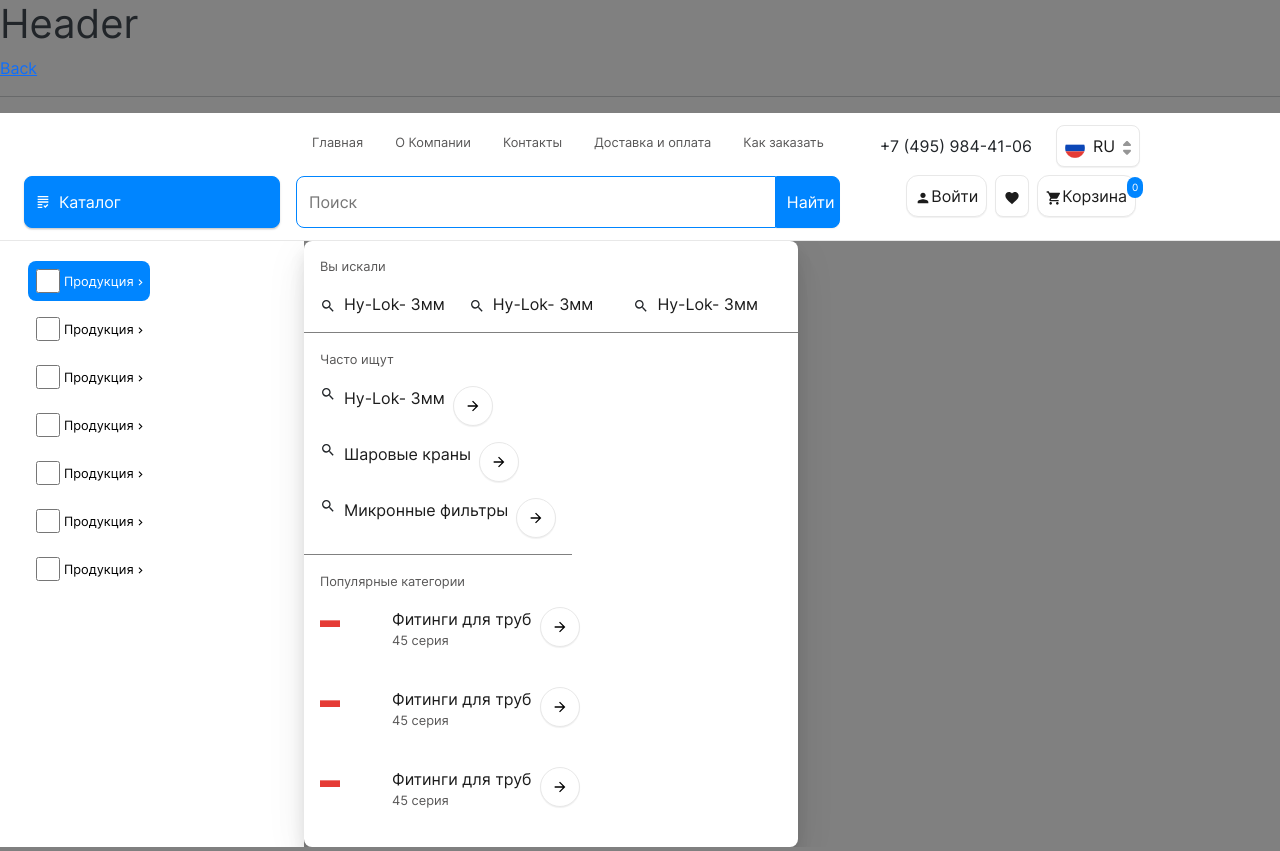
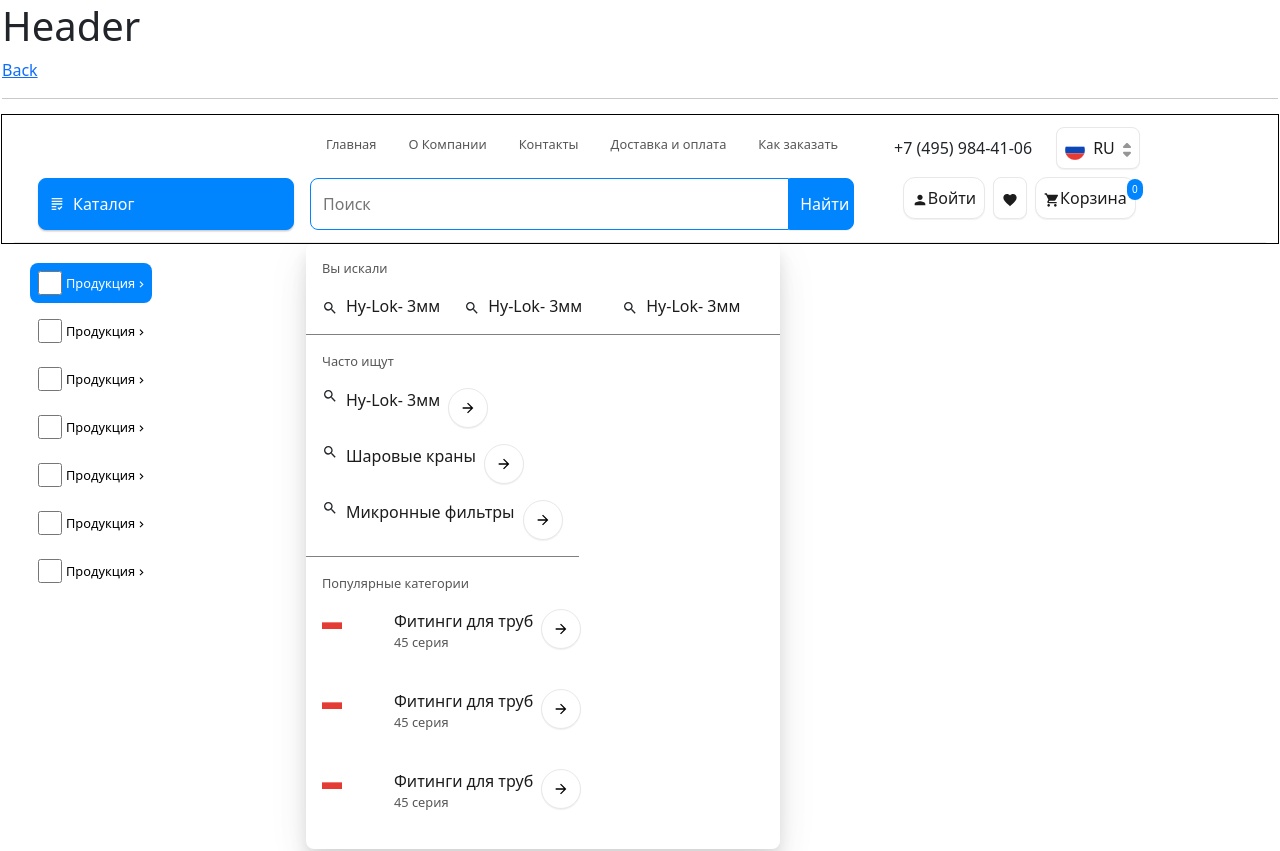
Before and after one commit to picus23/any-web-components, a Next.js app: page /header in a window 1280 px wide. Built offline with nearby package versions, Linux system fonts and the light colour scheme.

Commit message:
add reference's components

```diff
--- a/pages/header/index.tsx
+++ b/pages/header/index.tsx
@@ -1,5 +1,6 @@
 import Header from "@/components/header/Header";
 import Navbar from "@/components/navbar/Navbar";
+import Image from "next/image";
 import Link from "next/link";
 
 
@@ -13,7 +14,11 @@ export default function () {
         </h1>
         <Link href='/'>Back</Link>
         <hr />
-        <Navbar type_navbar="my"></Navbar>
+
+        <div className="container-xxl " style={{outline: '1px solid #000'}}>
+            <Navbar type_navbar="my"></Navbar>
+        </div>
+
         <Header></Header>
     </>
 
--- a/styles/button/_button.scss
+++ b/styles/button/_button.scss
@@ -1,6 +1,54 @@
-@import "@/bootstrap/scss/bootstrap";
 
 $theme-colors: (
     "info": tomato,
     "danger": teal
 );
+
+.my-btn-gray,
+.my-btn-small-gray {
+  /* min-width: 52px;
+  min-height: 52px; */
+  /* margin: auto; */
+  padding: 0.5rem;
+  border-radius: 12px;
+  border: 1px solid #E8E8E8;
+  background: #FFFF;
+  color: #1C1C1C;
+  box-shadow: 0px 1px 1px rgba(0, 0, 0, 0.06);
+}
+
+.my-btn-small-gray {
+  align-items: center;
+  gap: 8px;
+  border-radius: 8px;
+}
+
+
+.my-btn-blue,
+.my-btn-catalog-blue,
+.my-btn-find-blue {
+  min-width: 52px;
+  min-height: 52px;
+  padding: 0 0.625rem;
+  background: #0085FF;
+  border: 1px solid #0085FF;
+  border-radius: 8px;
+  color: white;
+  box-shadow: 0px 1px 1px rgba(0, 0, 0, 0.06);
+  justify-content: center;
+  align-items: center;
+}
+
+.my-btn-catalog-blue {
+  display: flex;
+  flex-direction: row;
+  align-items: center;
+  justify-content: start;
+  gap: 8px;
+  min-width: 256px;
+  box-shadow: 0px 1px 3px rgba(0, 0, 0, 0.1), 0px 2px 1px rgba(0, 0, 0, 0.06), 0px 1px 1px rgba(0, 0, 0, 0.08);
+}
+
+.my-btn-find-blue {
+  border-radius: 0 8px 8px 0;
+}
--- a/styles/style.scss
+++ b/styles/style.scss
@@ -9,6 +9,350 @@ $theme-colors: (
     "success": #f00,
     ) !default;
 
+$container-max-widths: (
+    sm: 540px,
+    md: 720px,
+    lg: 960px,
+    xl: 1140px,
+    xxl: 1440px
+) !default;
 
 
 @import "../node_modules/bootstrap/scss/bootstrap";
+@import "./button/button";
+
+
+
+
+.counter-gray,
+.counter-blue {
+  margin-left: 10px;
+  font-size: 14px;
+  background: #E8E8E8;
+  border-radius: 12px;
+  padding: 0 4px;
+}
+
+.counter-blue {
+  background: #0085FF;
+}
+
+.counter-up {
+  position: absolute;
+  top: 50%;
+  background: #0085FF;
+  border-radius: 1rem;
+  min-width: 1rem;
+  min-height: 1rem;
+  font-size: 0.625rem;
+  text-align: center;
+  color: white;
+  padding: 0.2rem;
+  margin: auto;
+}
+
+.navbar-my {
+  box-sizing: border-box;
+  display: flex;
+  /* justify-content: center; */
+  padding: 0.75rem 1.5rem;
+  gap: 1rem;
+  position: relative;
+  background: #FFFFFF;
+  border-bottom: 1px solid #E8E8E8;
+}
+
+.action-panel {
+  display: flex;
+  align-items: center;
+  gap: 24px;
+  padding: 0.5rem 0;
+}
+
+.action-group {
+  display: flex;
+  align-items: flex-start;
+  gap: 4px;
+}
+
+.nav-item-my {
+  list-style: none;
+  font-size: 0.8rem;
+}
+
+.nav-item-my a {
+  color: #585757;
+}
+
+nav-item-my:hover {
+  color: #1C1C1C;
+}
+
+.input-find {
+  display: block;
+  width: 100%;
+  min-height: 2.625rem;
+  padding: 0.375rem 0.75rem;
+  font-size: 1rem;
+  font-weight: 400;
+  line-height: 1.5;
+  color: #212529;
+  background-color: #fff;
+  background-clip: padding-box;
+  border: 1px solid #0085FF;
+  -webkit-appearance: none;
+  -moz-appearance: none;
+  appearance: none;
+  border-radius: 8px 0 0 8px;
+  transition: border-color 0.15s ease-in-out, box-shadow 0.15s ease-in-out;
+}
+
+.font-size-20 {
+  font-size: 1rem;
+  color: #1C1C1C;
+}
+
+.font-size-16-black {
+  font-size: 0.8rem;
+  color: #1C1C1C;
+}
+
+.font-size-16-gray {
+  font-size: 0.8rem;
+  color: #585757;
+}
+
+.font-size-13 {
+  font-size: 0.625rem;
+  color: #585757;
+}
+
+.font-size-10 {
+  font-size: 0.5rem;
+}
+
+.width-100 {
+  width: 100%;
+}
+
+.table-cell-row,
+.table-cell-column,
+.table-cell-img-right,
+.table-cell-img-center,
+.table-cell-two-buttons-horizont,
+.table-cell-two-buttons-vertical {
+  display: flex;
+  flex-direction: row;
+  align-items: flex-start;
+  max-width: 192px;
+  gap: 8px;
+  padding: 0.8rem;
+  background: #FFFFFF;
+  /* border: 1px solid gray; */
+  /* position: absolute;
+  right: 0; */
+  height: 100%;
+
+}
+
+.table-cell-img-right {
+  min-width: 192px;
+  align-items: center;
+  justify-content: space-between;
+}
+
+.table-cell-img-center {
+  justify-content: center;
+  align-items: center;
+}
+
+.table-cell-two-buttons-vertical {
+  flex-direction: column;
+  justify-content: center;
+  align-items: center;
+  /* width: max-content */
+}
+
+.table-cell-two-buttons-horizont {
+  /* width: max-content */
+}
+
+.catalog-menu-item {
+  display: flex;
+  flex-direction: column;
+  justify-content: center;
+  align-items: flex-start;
+  padding: 0.8rem;
+  gap: 12px;
+  background: #FFFFFF;
+  border: 1px solid #DDDFE3;
+  border-radius: 10px;
+  max-width: 450px;
+}
+
+.catalog-menu-item-header {
+  display: flex;
+  flex-direction: row;
+  justify-content: center;
+  align-items: center;
+}
+
+.catalog-menu-item-img-text {
+  display: flex;
+  flex-direction: column;
+  align-items: flex-start;
+  justify-content: center;
+  margin: 0 1rem;
+}
+
+.catalog-menu-item-img-text .series {
+  color: #585757
+}
+
+.catalog-menu-item-button {
+  display: flex;
+  justify-content: center;
+  align-items: center;
+  border: 1px solid #E8E8E8;
+  background: #FFFFFF;
+  box-shadow: 0px 1px 1px rgba(0, 0, 0, 0.06);
+  min-width: 40px;
+  min-height: 40px;
+}
+
+.catalog-menu-categories-list {
+  display: flex;
+  flex-direction: row;
+  flex-wrap: wrap;
+  align-items: flex-start;
+  gap: 16px;
+  max-width: 450px;
+}
+
+.catalog-menu-categories-item {
+  display: flex;
+  width: 200px;
+}
+
+.catalog-menu-categories-item span {
+  color: #585757;
+}
+
+.catalog-menu-categories-item-button {
+  border: none;
+  background: none;
+  color: #969696;
+}
+
+.catalog-menu {
+  display: flex;
+  align-items: flex-start;
+  flex-wrap: wrap;
+  padding: 0.625rem 1.2rem 1.2rem;
+  gap: 16px;
+  border: 1px solid #E8E8E8;
+  background: #FFFFFF;
+  max-width: 1440px;
+}
+
+.search-hint {
+  display: flex;
+  flex-direction: column;
+  align-items: flex-start;
+  gap: 1px;
+  /* position: absolute; */
+  background: #FFFFFF;
+  box-shadow: 0px 11px 15px rgba(0, 0, 0, 0.1), 0px 9px 46px rgba(0, 0, 0, 0.06), 0px 24px 38px rgba(0, 0, 0, 0.04);
+  border-radius: 8px;
+  max-width: 737px;
+}
+
+.search-hint-history {
+  display: flex;
+  flex-direction: column;
+  align-items: flex-start;
+  padding: 16px;
+  gap: 16px;
+  border-bottom: 1px solid gray;
+  width: inherit;
+
+}
+
+.search-hint-search-often {
+  display: flex;
+  flex-direction: column;
+  align-items: flex-start;
+  padding: 16px;
+  gap: 16px;
+  border-bottom: 1px solid gray;
+  width: inherit;
+}
+
+.search-hint-categories {
+  display: flex;
+  flex-direction: column;
+  align-items: flex-start;
+  padding: 16px;
+  gap: 16px;
+}
+
+.input-button-unactive,
+.input-button-active {
+  display: flex;
+  flex-direction: row;
+  justify-content: center;
+  align-items: center;
+  padding: 4px;
+  background: #0085FF;
+  border-radius: 8px;
+  color: #FFFFFF;
+  font-size: 0.8rem;
+}
+
+.input-button-unactive {
+  background: #FFFFFF;
+  color: black;
+  border: none;
+}
+
+.input-square {
+  width: 24px;
+  height: 24px;
+  border: 1px solid #E8E8E8;
+}
+
+.side-menu {
+  background: #FFFFFF;
+  width: 304px;
+}
+
+.footer-hr {
+  width: 100%;
+  border: 1px solid #E8E8E8;
+}
+
+.card-active {
+  width: 160px;
+  background: #FFFFFF;
+  font-size: 0.8rem;
+}
+
+.card-unactive {
+  width: 160px;
+  background: #F7F7F7;
+  font-size: 0.8rem;
+
+}
+
+.input-active,
+.input-unactive {
+  background: #FFFFFF;
+  color: #1C1C1C;
+  width: 20px;
+  height: 20px;
+}
+
+.input-unactive {
+  background: #F7F7F7;
+  color: #585757;
+}
```
Also changed, not shown: pages/ImgLink.tsx (added, +12 -0 lines), pages/index.tsx (+8 -1 lines), pages/navbar/index.tsx (+12 -1 lines), pages/navbar/ref.png (added), styles/style.css, 1 other file (tests, documents, lock files or other folders).
